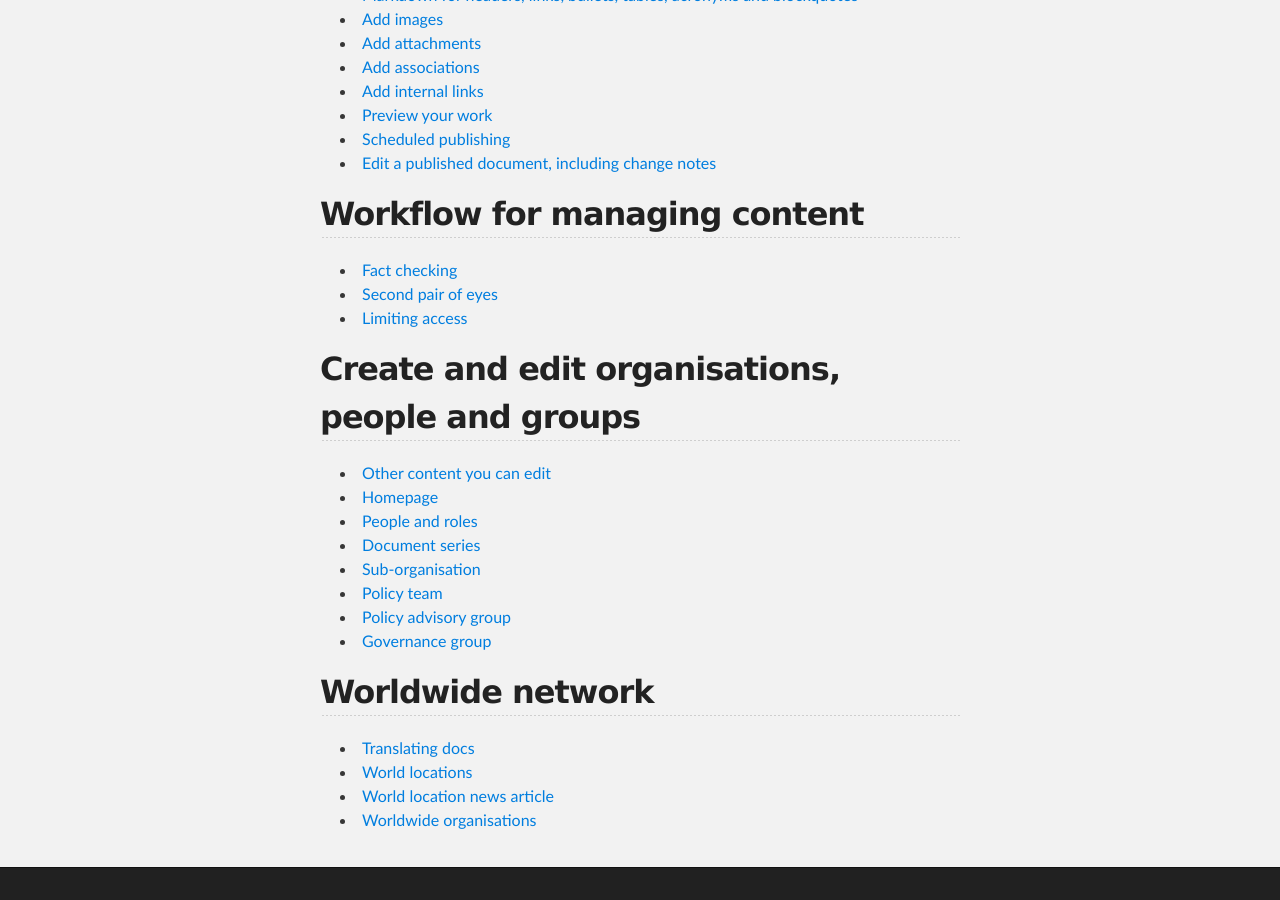
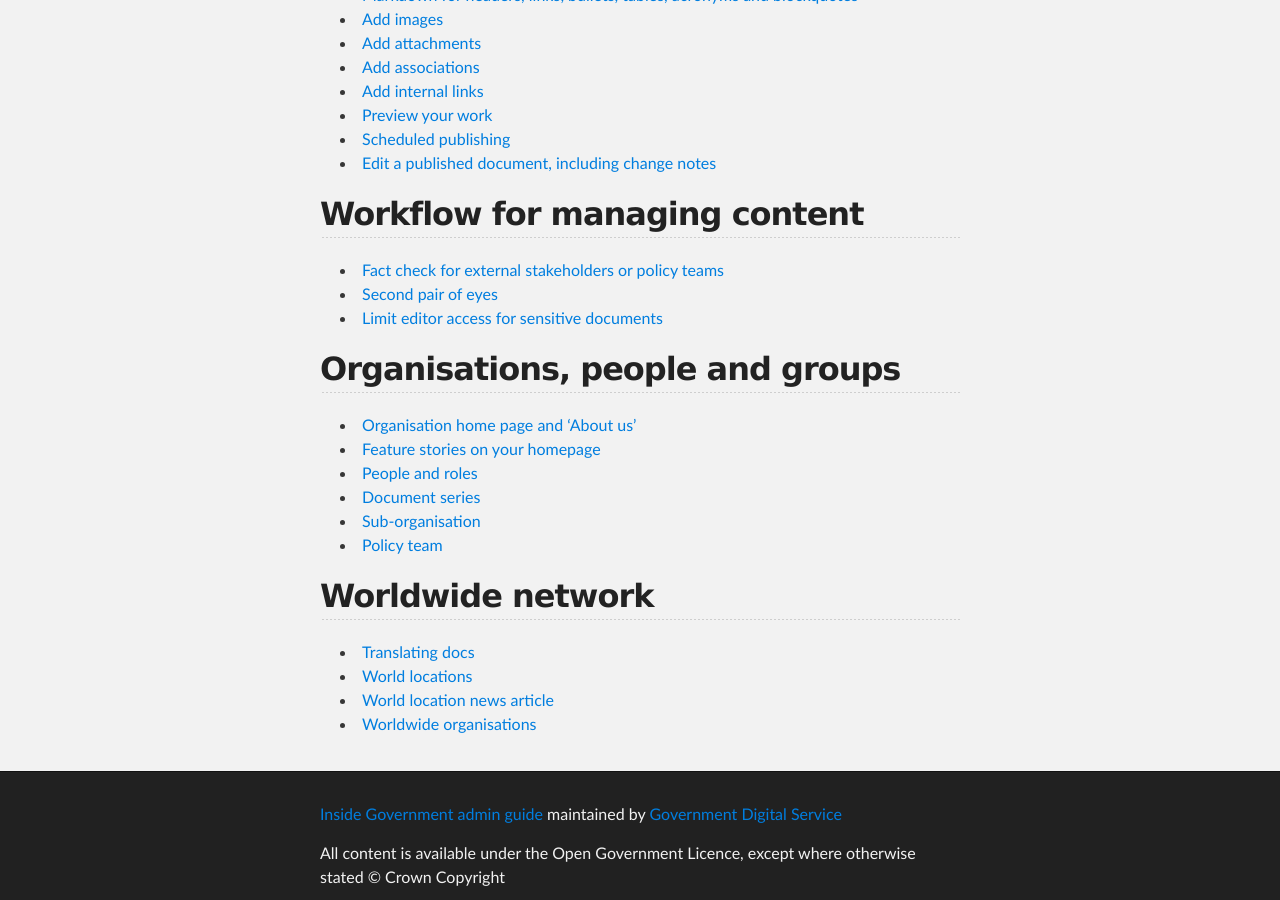
Before and after one commit to alphagov/inside-government-admin-guide, a Jekyll site: the page built from index.md, in a window 1280 px wide and 900 px high, scrolled down 754 px. Built offline with Jekyll 4.4.1, drawn with Linux system fonts in a browser that asks for light colours.

Commit message:
Update index.md

```diff
--- a/index.md
+++ b/index.md
@@ -30,20 +30,18 @@
 
 
 ## Workflow for managing content
-* [Fact checking](workflow-content/fact-checking.html)
+* [Fact check for external stakeholders or policy teams](workflow-content/fact-checking.html)
 * [Second pair of eyes](workflow-content/second-pair-of-eyes.html)
-* [Limiting access](workflow-content/limiting-access.html)
+* [Limit editor access for sensitive documents](workflow-content/limiting-access.html)
 
 
-## Create and edit organisations, people and groups
-* [Other content you can edit](editing-other-pages/you-can-edit.html)
-* [Homepage](editing-other-pages/homepage.html)
-* [People and roles](editing-other-pages/people-and-roles.html)
-* [Document series](editing-other-pages/document-series.html)
-* [Sub-organisation](editing-other-pages/sub-organisation.html)
-* [Policy team](editing-other-pages/policy-team.html)
-* [Policy advisory group](editing-other-pages/policy-advisory-group.html)
-* [Governance group](editing-other-pages/governance-group.html)
+## Organisations, people and groups
+* [Organisation home page and 'About us'](organisations-groups/organisation-home-page.html)
+* [Feature stories on your homepage](organisations-groups/feature-stories-homepage.html)
+* [People and roles](organisations-groups/people-and-roles.html)
+* [Document series](organisations-groups/document-series.html)
+* [Sub-organisation](organisations-groups/sub-organisations.html)
+* [Policy team](organisations-groups/teams-and-groups.html)
 
 
 ## Worldwide network
```
